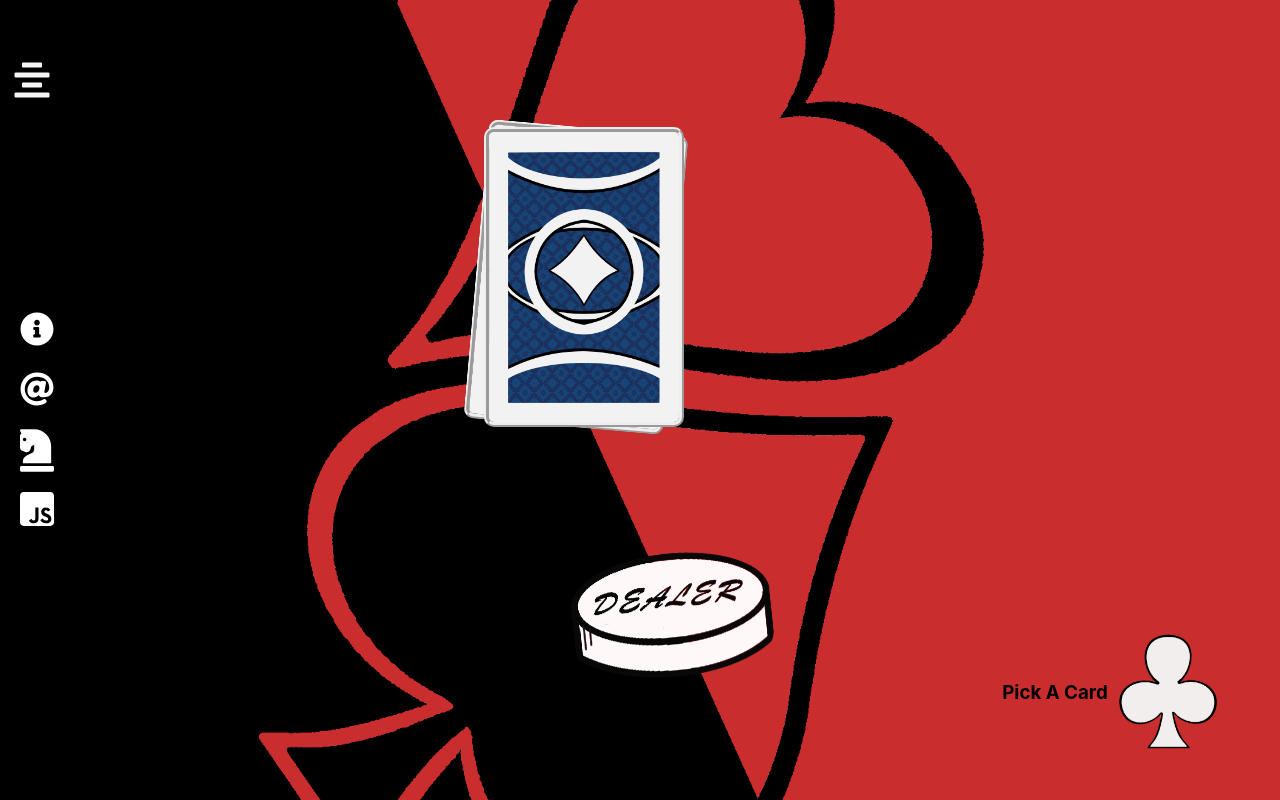
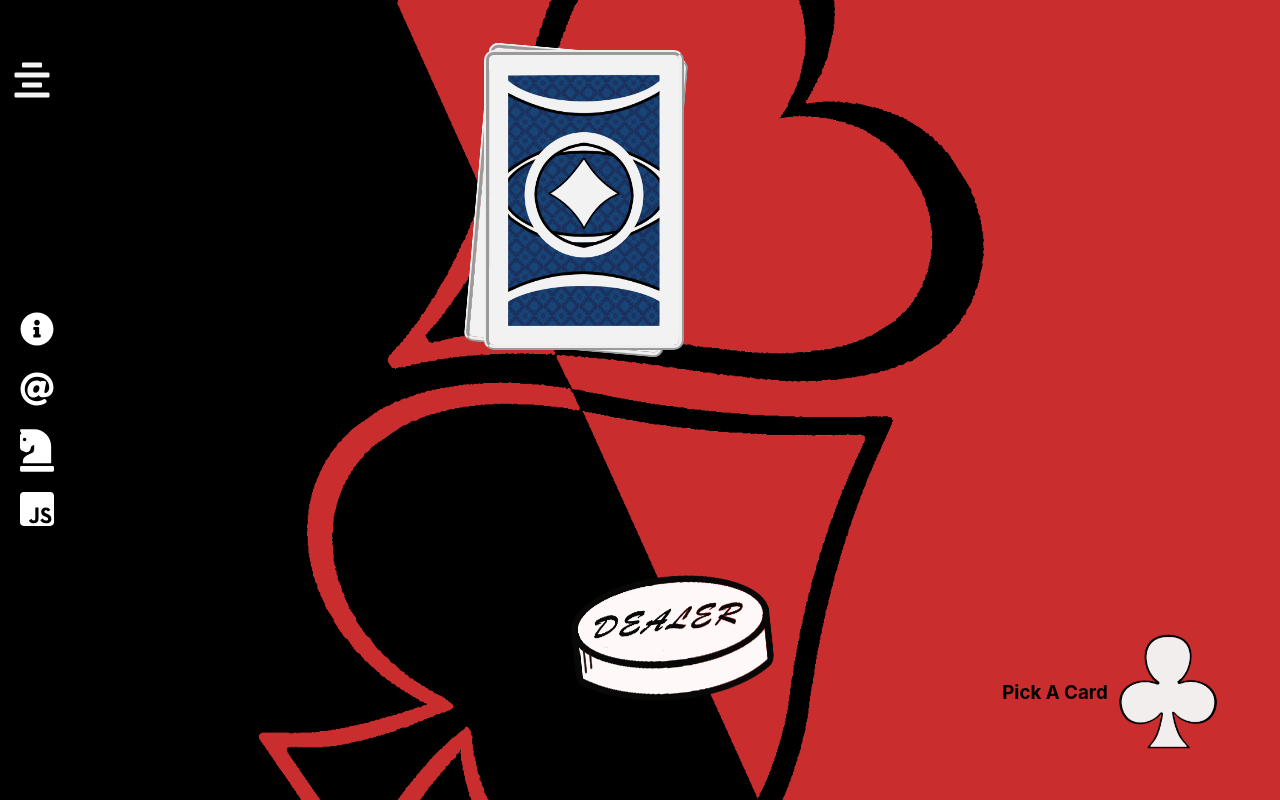
Before and after one commit to htwest/Portfolio, a Next.js app: page /Skills in a window 1280 px wide. Built offline with nearby package versions, Linux system fonts and the light colour scheme.

Commit message:
adjusted dealer coin position

```diff
--- a/styles/Skills/Skills.module.css
+++ b/styles/Skills/Skills.module.css
@@ -26,6 +26,8 @@
 }
 
 .dealerChip {
+  position: fixed;
+  bottom: 100px;
   margin-top: 10%;
   max-width: 200px;
   height: auto;
--- a/styles/Skills/SkillsDeck.module.css
+++ b/styles/Skills/SkillsDeck.module.css
@@ -1,5 +1,6 @@
 .deckContainer {
   display: flex;
+  transform: translateY(-200px);
 }
 
 .topCard {
```
